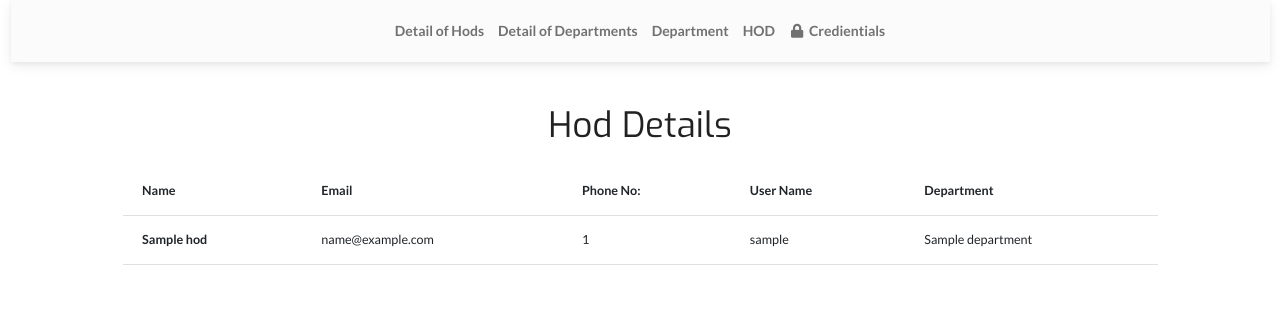
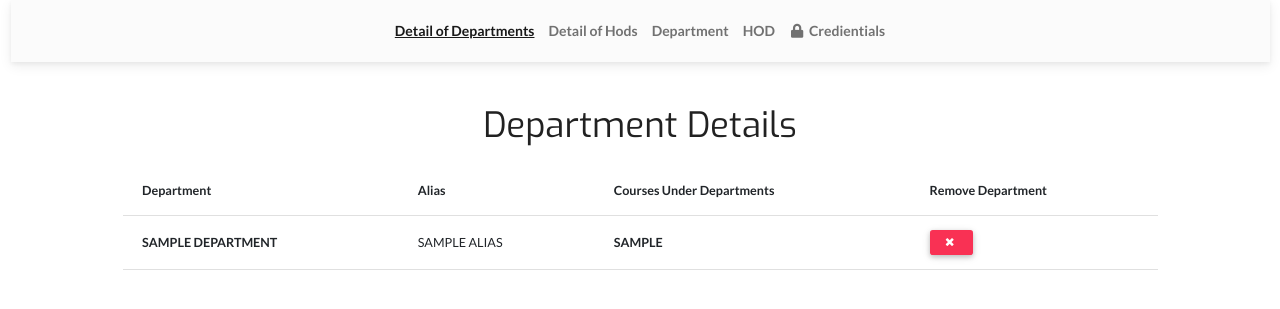
Before and after one commit to lkarjun/octagon, a FastAPI app: template templates/adminPortal.html in a window 1280 px wide. Shown: the top 309 px of the page. Run offline with FastAPI, Linux system fonts and the light colour scheme; the template is opened without the code that fills it: most values are stand-ins (such as "Sample title", 1, 10 or a date in 2020); parts of the project's set-up code (start-up, migrations or seed data) failed here and were passed over; some libraries are stand-ins or nearby versions; some web fonts are replaced.

Commit message:
admin part complete

```diff
--- a/routers/authentication.py
+++ b/routers/authentication.py
@@ -1,4 +1,4 @@
-from fastapi import APIRouter, status, Depends, Request
+from fastapi import APIRouter, status, Depends, Request, HTTPException
 from fastapi.security import OAuth2PasswordRequestForm
 from security.faceid import decoded_image, Dict
 from security import oauth2
@@ -16,7 +16,7 @@ async def login(file: Dict):
 async def admin_login(request: Request, data: OAuth2PasswordRequestForm = Depends()):
     username = data.username
     user = await oauth2.get_user(username)
-    if not user: raise oauth2.InvalidCredentialsException
+    if not user: return temp.AdminTemplates.admin_login_page(request, 'block')
 
     access_token = oauth2.manager_admin.create_access_token(
                         data = dict(sub = user)
@@ -28,7 +28,7 @@ async def admin_login(request: Request, data: OAuth2PasswordRequestForm = Depend
 
 @router.post('/error', status_code=status.HTTP_401_UNAUTHORIZED)
 async def error():
-    return temp.AdminTemplates.login_error_redirect()
+    return temp.AdminTemplates.admin_login_page(Request, 'block')
 
 @router.get('/error', status_code=status.HTTP_401_UNAUTHORIZED)
 async def error():
--- a/routers/pages.py
+++ b/routers/pages.py
@@ -12,11 +12,11 @@ async def home(request: Request):
 async def workspace(request: Request):
     return AdminTemplates.login_success(request)
 
-@router.get('/admin', status_code=status.HTTP_200_OK)
+@router.get('/admin/login', status_code=status.HTTP_200_OK)
 def admin_login_page(request: Request):
     return AdminTemplates.admin_login_page(request)
 
-@router.get("/admin/portal")
+@router.get("/admin")
 def admin_portal(request: Request, user=Depends(oauth2.manager_admin)):
     return AdminTemplates.login_success(request)
 
--- a/templates/adminPortal.html
+++ b/templates/adminPortal.html
@@ -15,23 +15,23 @@
         <ul class="navbar-nav mb-2 mb-lg-0">
 
           <li class="nav-item">
-            <a class="nav-link font-weight-bold" onclick="hider('dH')" aria-current="page" href="#">Detail of Hods</a>
+            <a class="nav-link font-weight-bold text-decoration-underline active" id='depart' onclick="hider('dD', 'depart')" aria-current="page" href="#">Detail of Departments</a>
           </li>
 
           <li class="nav-item">
-            <a class="nav-link font-weight-bold" onclick="hider('dD')" aria-current="page" href="#">Detail of Departments</a>
+            <a class="nav-link font-weight-bold" onclick="hider('dH', 'hodss')" id='hodss' aria-current="page" href="#">Detail of Hods</a>
           </li>
 
           <li class="nav-item">
-            <a class="nav-link font-weight-bold" onclick="hider('dep')" aria-current="page" href="#">Department</a>
+            <a class="nav-link font-weight-bold" onclick="hider('dep', 'departt')" id='departt' aria-current="page" href="#">Department</a>
           </li>
 
           <li class="nav-item">
-            <a class="nav-link font-weight-bold" onclick="hider('hod')" aria-current="page" href="#">HOD</a>
+            <a class="nav-link font-weight-bold" onclick="hider('hod', 'hodd')" id='hodd' aria-current="page" href="#">HOD</a>
           </li>
 
           <li class="nav-item">
-            <a class="nav-link font-weight-bold" onclick="hider('cr')" aria-current="page" href="#"><i class="lock icon"></i>Credientials</a>
+            <a class="nav-link font-weight-bold" onclick="hider('cr', 'credd')" id='credd' aria-current="page" href="#"><i class="lock icon"></i>Credientials</a>
           </li>
         </ul>
         <!-- Left links -->
@@ -45,7 +45,7 @@
   <div class="container">
 
     <!--Hod Details Section starts here-->
-    <section id='dH' class="p-4 m-4" style="display: block;">
+    <section id='dH' class="p-4 m-4" style="display: none;">
 
       <div class="jumbotron text-center">
         <p class="h1 pb-4" style="font-family: 'Exo', sans-serif;">Hod Details</p>
@@ -79,7 +79,7 @@
     </section>
 
     <!--Department Details Section starts here-->
-    <section id='dD' class="p-4 m-4" style="display: none;">
+    <section id='dD' class="p-4 m-4" style="display: block;">
 
       <div class="jumbotron text-center">
         <p class="h1 pb-4" style="font-family: 'Exo', sans-serif;">Department Details</p>
@@ -91,16 +91,16 @@
             <tr>
               <th scope="col" class="font-weight-bold">Department</th>
               <th scope="col" class="font-weight-bold">Alias</th>
-              <th scope='col' class="font-weight-bold">Courses Under Department</th>
+              <th scope='col' class="font-weight-bold">Courses Under Departments</th>
               <th scope='col' class="font-weight-bold">Remove Department</th>
             </tr>
           </thead>
           <tbody>
             {% for i in dep %}
             <tr id = '{{ i["Alias"] }}'>
-              <th scope="row">{{i['Department']}}</th>
-              <td>{{ i['Alias'] }}</td>
-              <td>-</td>
+              <th scope="row" class="text-uppercase font-weight-bold">{{i['Department']}}</th>
+              <td class="text-uppercase">{{ i['Alias'] }}</td>
+              <td class="font-weight-bold text-uppercase">{{ cw[i['Alias']]|join(", ") }}</td>
               <td>
                 <button type="button" class="btn btn-danger btn-sm px-3" onclick="remove_departement('{{ i['Alias'] }}')">
                   <i class="x icon"></i>
@@ -373,14 +373,22 @@
 
   </div>
   <script>
-    function hider(id){
+    function hider(id, navid){
       console.log(id)
       $('#dep').css('display', 'none');
+
       $('#hod').css('display', 'none');
       $('#dD').css('display', 'none');
       $('#dH').css('display', 'none');
       $('#cr').css('display', 'none');
+      $('#hodd').removeClass("active text-decoration-underline")
+      $('#hodss').removeClass("active text-decoration-underline")
+      $('#depart').removeClass("active text-decoration-underline")
+      $('#departt').removeClass("active text-decoration-underline")
+      $('#credd').removeClass("active text-decoration-underline")
+
       $('#'+id).css('display', 'block');
+      $('#'+navid).addClass("active text-decoration-underline")
     }
   </script>
 
--- a/templates/layout.html
+++ b/templates/layout.html
@@ -13,6 +13,7 @@
     <link rel="stylesheet" href="{{ url_for('static', path='sementicAlert.css') }}">
     <script src="https://cdn.jsdelivr.net/npm/semantic-ui@2.4.2/dist/semantic.min.js"></script>
     <title>{{ title }}</title>
+    <link rel="icon" type="image/png" sizes="180x180" href="{{ url_for('static', path='Images/fv.png') }}">
 </head>
 <body style="background-color: rgb(255, 255, 255);">
 
```
Also changed, not shown: templates.py (+7 -3 lines).
